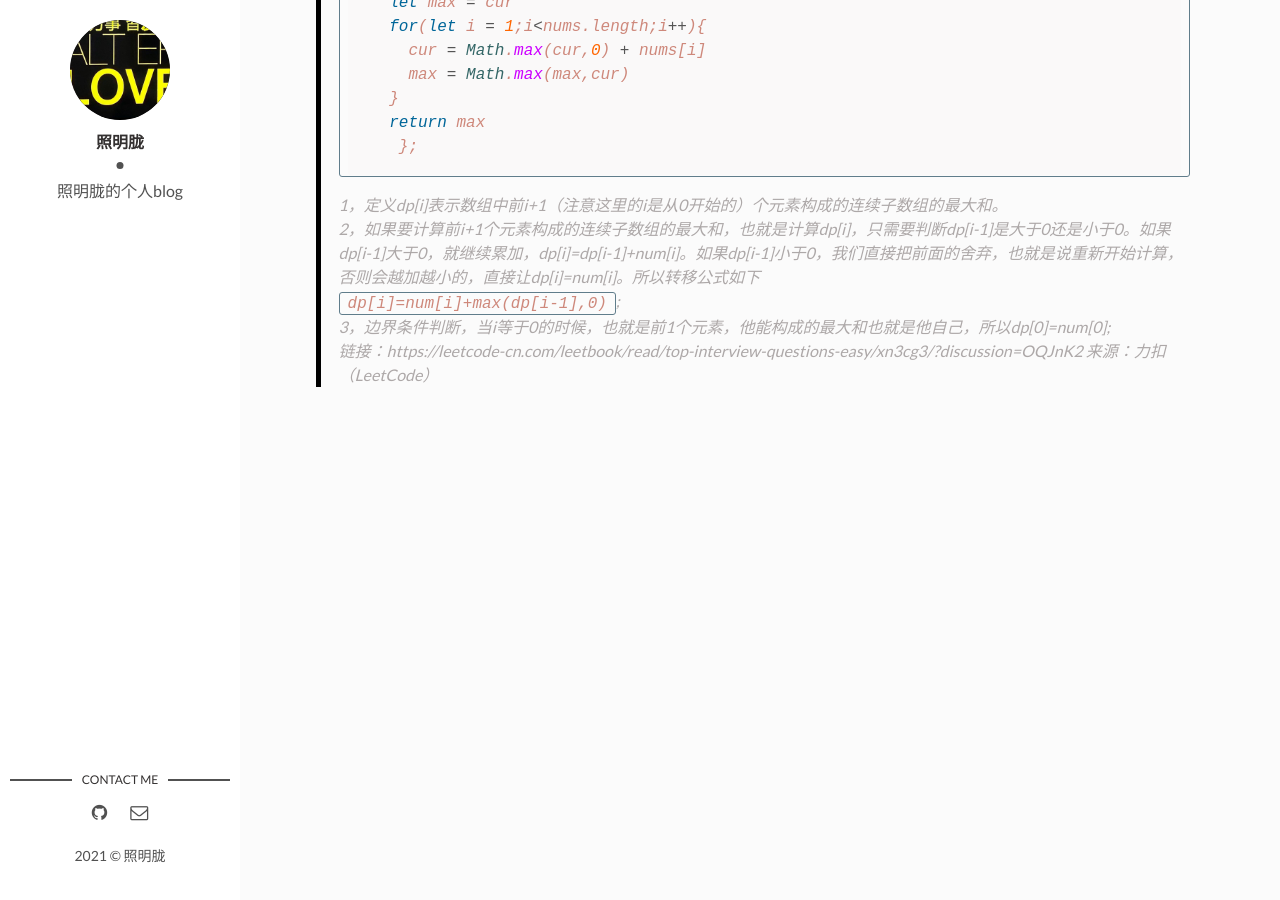
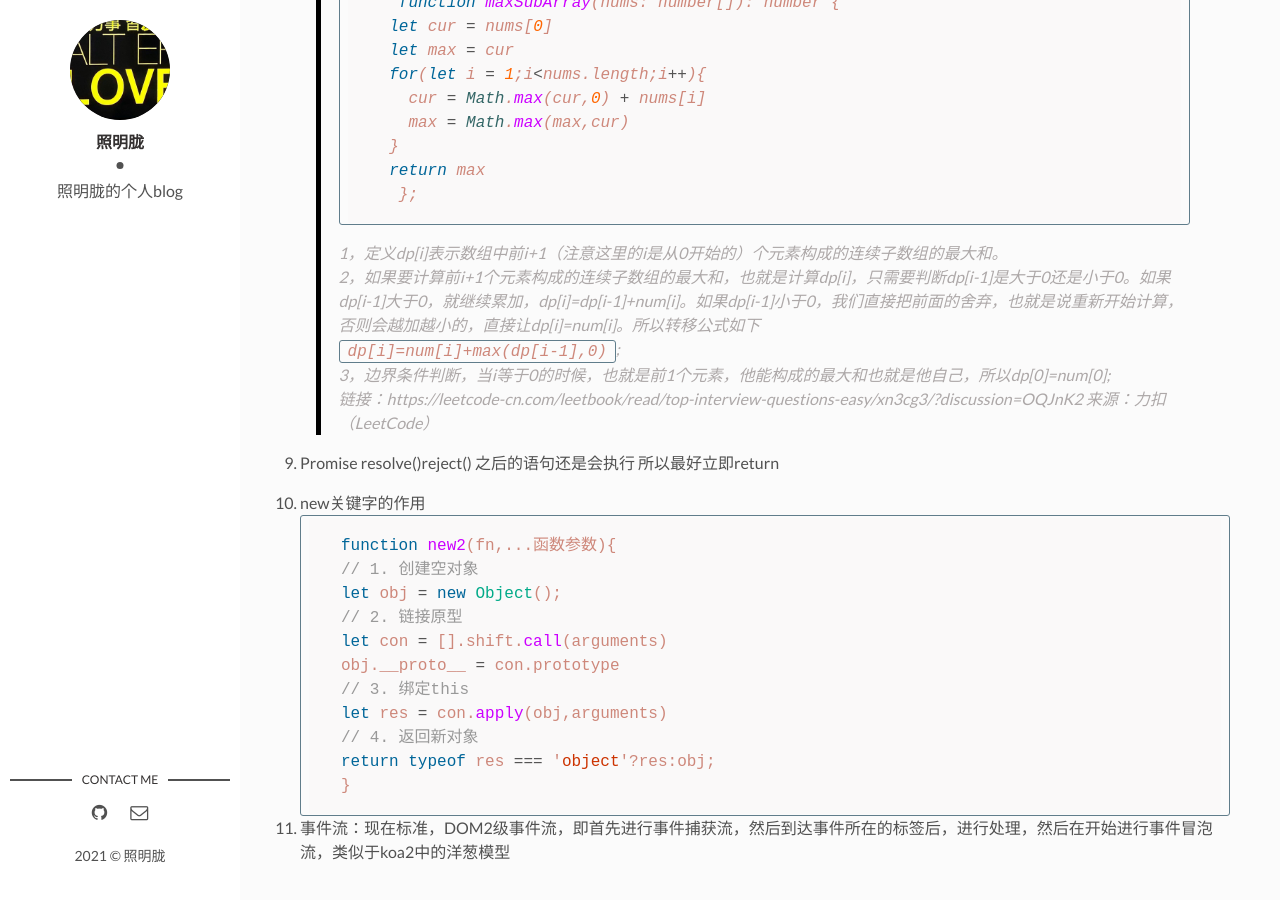
Before and after one commit to mmmml-zhao/mmmml-zhao.github.io, a Jekyll site: the page built from _posts/2077-01-01-长期更新，日常遇到的知识点.markdown, in a window 1280 px wide and 900 px high, scrolled down 1546 px. Built offline with Jekyll 4.4.1, drawn with Linux system fonts in a browser that asks for light colours; some of the changed text lies outside the part shown.

Commit message:
记录知识点

````diff
--- a/_posts/2077-01-01-长期更新，日常遇到的知识点.markdown
+++ b/_posts/2077-01-01-长期更新，日常遇到的知识点.markdown
@@ -14,17 +14,21 @@ tags: []
 1.<!DOCTYPE> 声明位于文档中的最前面，处于 `<html>` 标签之前。告知浏览器的解析器，用什么文档类型 规范来解析这个文档。
 2.严格模式的排版和 JS 运作模式是 以该浏览器支持的最高标准运行。在混杂模式中，页面以宽松的向后兼容的方式显示。模拟老式浏览器的行为以防止站点无法工作。
 3.DOCTYPE不存在或格式不正确会导致文档以混杂模式呈现。
-意义：统一严格模式可以使得所有的浏览器对页面的解析渲染方式相同，解决兼容性问题 </div>
+意义：统一严格模式可以使得所有的浏览器对页面的解析渲染方式相同，解决兼容性问题
+
 4. 简述document.write和 innerHTML的区别。
 document.write只能重绘整个页面,
 innerHTML可以重绘页面的一部分
+
 5. 你知道的，javascript语言的执行环境是"单线程模式"，这种模式的好处是实现起来比较简单，执行环境相对单纯；坏处是只要有一个任务耗时很长，后面的任务都必须排队等着，会拖延整个程序的执行，因此很多时候需要进行“异步模式”，请列举js异步编程的方法。
 回调函数，这是异步编程最基本的方法。
 事件监听，另一种思路是采用事件驱动模式。任务的执行不取决于代码的顺序，而取决于某个事件是否发生。
 发布/订阅，上一节的"事件"，完全可以理解成"信号"。
 Promises对象，Promises 对象是CommonJS 工作组提出的一种规范，目的是为异步编程提供统一接口。
+
 6. 用户从手机的浏览器访问www.baidu.com，看到的可能跟桌面PC电脑，是不太一样的网页效果，会更适合移动设备使用。请简要分析一下，实现这种网页区分显示的原因及技术原理。
 手机的网速问题、屏幕大小、内存、CPU等。通过不同设备的特征，实现不同的网页展现或输出效果。根据useragent、屏幕大小信息、IP、网速、css media Query等原理，实现前端或后端的特征识别和行为改变。
+
 7. 请你谈谈DNS的寻址过程
 作用：将url解析为ip地址
 第一步：检查DNS缓存，如果之前登陆过这个网站，那么DNS缓存中就会存有该链接对应的IP地址。
@@ -65,3 +69,22 @@ Promises对象，Promises 对象是CommonJS 工作组提出的一种规范，目
   3，边界条件判断，当i等于0的时候，也就是前1个元素，他能构成的最大和也就是他自己，所以dp[0]=num[0];
   链接：https://leetcode-cn.com/leetbook/read/top-interview-questions-easy/xn3cg3/?discussion=OQJnK2
   来源：力扣（LeetCode）
+
+9. Promise resolve()reject() 之后的语句还是会执行 所以最好立即return
+
+10. new关键字的作用
+```javascript
+function new2(fn,...函数参数){
+    // 1. 创建空对象
+    let obj = new Object();
+    // 2. 链接原型
+    let con = [].shift.call(arguments)
+    obj.__proto__ = con.prototype
+    // 3. 绑定this
+    let res = con.apply(obj,arguments)
+    // 4. 返回新对象
+    return typeof res === 'object'?res:obj;
+}
+```
+
+11. 事件流：现在标准，DOM2级事件流，即首先进行事件捕获流，然后到达事件所在的标签后，进行处理，然后在开始进行事件冒泡流，类似于koa2中的洋葱模型
````
